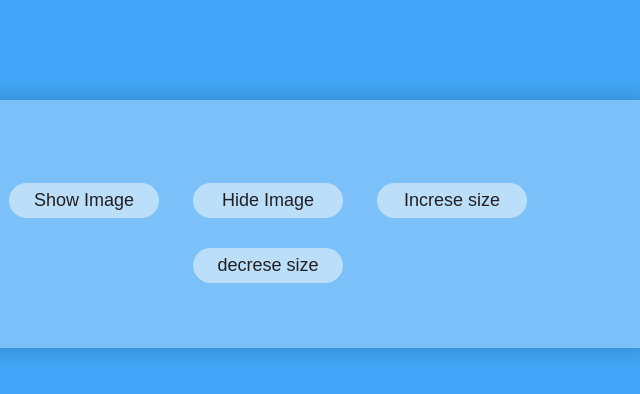
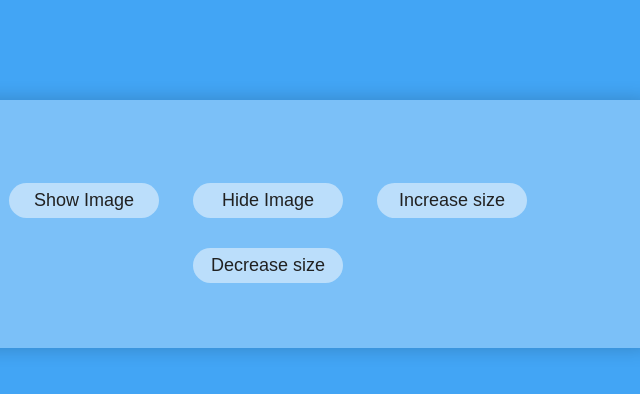
Before and after one commit to Suraj99900/demo_jquery.github.io, a plain HTML site: page index.html in a window 1280 px wide. Shown: the full height of the page, 372-1012 px from the left. Drawn offline with nearby package versions, Linux system fonts and the light colour scheme.

Commit message:
Update index.html

```diff
--- a/index.html
+++ b/index.html
@@ -21,8 +21,8 @@
                     <div class="btn__chng">
                         <button class="btn show">Show Image</button>
                         <button class="btn hide">Hide Image</button>
-                        <button class="btn pluse">Increse size</button>
-                        <button class="btn minse">decrese size</button>
+                        <button class="btn pluse">Increase size</button>
+                        <button class="btn minse">Decrease size</button>
                     </div>
                 </div>
             </div>
```
